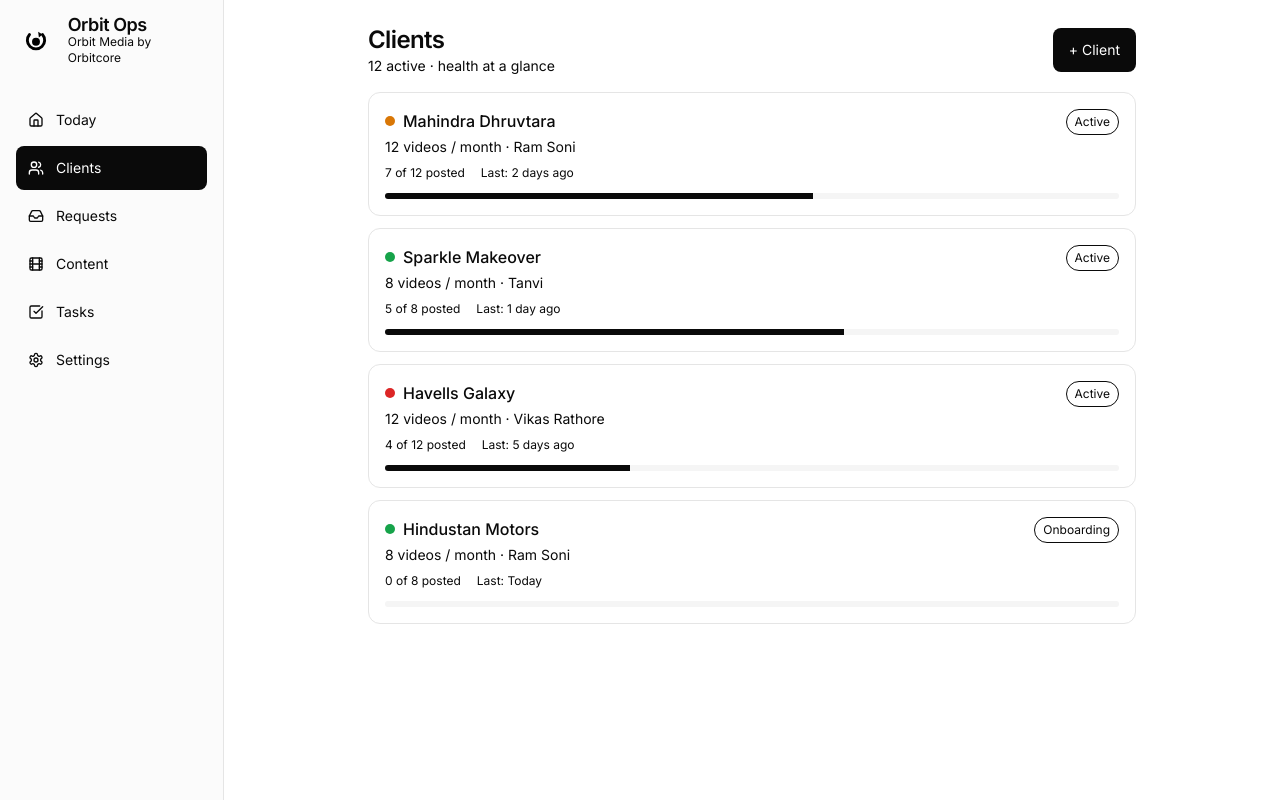
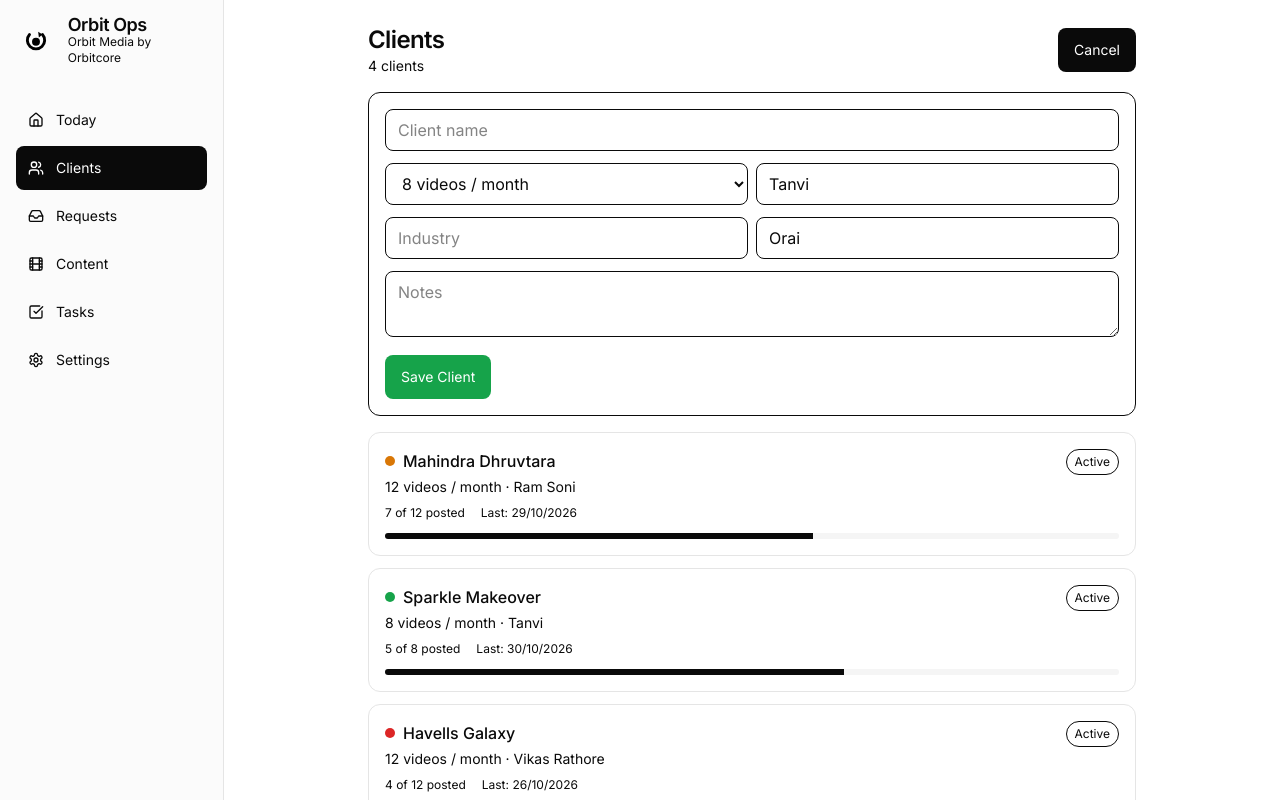
Before and after one commit to rajavikramaditya/orbit-ops, a Next.js app: page /clients in a window 1280 px wide. Both pictures are taken after a click on the button "+ Client". Shown: the top 800 px of the page. Built offline with nearby package versions, Linux system fonts and the light colour scheme.

Commit message:
Clients page: add client form + localStorage

```diff
--- a/src/app/clients/page.tsx
+++ b/src/app/clients/page.tsx
@@ -1,99 +1,94 @@
 'use client';
 
-import Link from "next/link";
-
-const CLIENTS = [
-  {
-    id: "1",
-    name: "Mahindra Dhruvtara",
-    status: "Active",
-    package: "12 videos / month",
-    progress: "7 of 12",
-    lastActivity: "2 days ago",
-    health: "amber" as const,
-    owner: "Ram Soni",
-  },
-  {
-    id: "2",
-    name: "Sparkle Makeover",
-    status: "Active",
-    package: "8 videos / month",
-    progress: "5 of 8",
-    lastActivity: "1 day ago",
-    health: "green" as const,
-    owner: "Tanvi",
-  },
-  {
-    id: "3",
-    name: "Havells Galaxy",
-    status: "Active",
-    package: "12 videos / month",
-    progress: "4 of 12",
-    lastActivity: "5 days ago",
-    health: "red" as const,
-    owner: "Vikas Rathore",
-  },
-  {
-    id: "4",
-    name: "Hindustan Motors",
-    status: "Onboarding",
-    package: "8 videos / month",
-    progress: "0 of 8",
-    lastActivity: "Today",
-    health: "green" as const,
-    owner: "Ram Soni",
-  },
-];
+import { useEffect, useState } from 'react';
+import Link from 'next/link';
+import { loadData, saveData, type Client } from '@/lib/store';
 
 export default function ClientsPage() {
+  const [clients, setClients] = useState<Client[]>([]);
+  const [showForm, setShowForm] = useState(false);
+  const [form, setForm] = useState({ name: '', package: '8 videos / month', videosPromised: 8, owner: 'Tanvi', industry: '', city: 'Orai', notes: '' });
+
+  useEffect(() => {
+    setClients(loadData().clients);
+  }, []);
+
+  const addClient = (e: React.FormEvent) => {
+    e.preventDefault();
+    const data = loadData();
+    const newClient: Client = {
+      id: Date.now().toString(),
+      name: form.name,
+      status: 'Onboarding',
+      package: form.package,
+      videosPromised: form.videosPromised,
+      videosPosted: 0,
+      lastActivityAt: new Date().toISOString(),
+      health: 'green',
+      owner: form.owner,
+      industry: form.industry,
+      city: form.city,
+      notes: form.notes,
+      onboardedOn: new Date().toISOString().slice(0, 10),
+    };
+    data.clients.unshift(newClient);
+    saveData(data);
+    setClients(data.clients);
+    setShowForm(false);
+    setForm({ name: '', package: '8 videos / month', videosPromised: 8, owner: 'Tanvi', industry: '', city: 'Orai', notes: '' });
+  };
+
   return (
     <div className="max-w-3xl mx-auto space-y-4">
       <header className="flex items-center justify-between">
         <div>
           <h1 className="text-2xl font-semibold tracking-tight">Clients</h1>
-          <p className="text-sm text-muted-foreground">12 active · health at a glance</p>
+          <p className="text-sm text-muted-foreground">{clients.length} clients</p>
         </div>
-        <button className="rounded-lg bg-foreground text-background px-4 py-2 text-sm">
-          + Client
+        <button onClick={() => setShowForm(!showForm)} className="rounded-lg bg-foreground text-background px-4 py-2 text-sm">
+          {showForm ? 'Cancel' : '+ Client'}
         </button>
       </header>
 
+      {showForm && (
+        <form onSubmit={addClient} className="rounded-xl border p-4 space-y-3">
+          <input required placeholder="Client name" value={form.name} onChange={e => setForm({ ...form, name: e.target.value })} className="w-full border rounded-lg px-3 py-2" />
+          <div className="grid grid-cols-2 gap-2">
+            <select value={form.package} onChange={e => setForm({ ...form, package: e.target.value, videosPromised: e.target.value.includes('12') ? 12 : 8 })} className="border rounded-lg px-3 py-2">
+              <option>8 videos / month</option>
+              <option>12 videos / month</option>
+              <option>Custom</option>
+            </select>
+            <input placeholder="Owner" value={form.owner} onChange={e => setForm({ ...form, owner: e.target.value })} className="border rounded-lg px-3 py-2" />
+          </div>
+          <div className="grid grid-cols-2 gap-2">
+            <input placeholder="Industry" value={form.industry} onChange={e => setForm({ ...form, industry: e.target.value })} className="border rounded-lg px-3 py-2" />
+            <input placeholder="City" value={form.city} onChange={e => setForm({ ...form, city: e.target.value })} className="border rounded-lg px-3 py-2" />
+          </div>
+          <textarea placeholder="Notes" value={form.notes} onChange={e => setForm({ ...form, notes: e.target.value })} className="w-full border rounded-lg px-3 py-2" rows={2} />
+          <button type="submit" className="bg-green text-white px-4 py-2 rounded-lg text-sm">Save Client</button>
+        </form>
+      )}
+
       <div className="space-y-3">
-        {CLIENTS.map((c) => (
-          <Link
-            key={c.id}
-            href={`/clients/${c.id}`}
-            className="block rounded-xl border border-border p-4 hover:bg-muted/50 transition-colors"
-          >
+        {clients.map((c) => (
+          <Link key={c.id} href={`/clients/${c.id}`} className="block rounded-xl border border-border p-4 hover:bg-muted/50 transition-colors">
             <div className="flex items-start justify-between gap-3">
               <div className="min-w-0">
                 <div className="flex items-center gap-2">
-                  <span
-                    className={`h-2.5 w-2.5 rounded-full ${
-                      c.health === "red" ? "bg-red" : c.health === "amber" ? "bg-amber" : "bg-green"
-                    }`}
-                  />
+                  <span className={`h-2.5 w-2.5 rounded-full ${c.health === 'red' ? 'bg-red' : c.health === 'amber' ? 'bg-amber' : 'bg-green'}`} />
                   <h3 className="font-medium truncate">{c.name}</h3>
                 </div>
-                <p className="text-sm text-muted-foreground mt-1">
-                  {c.package} · {c.owner}
-                </p>
+                <p className="text-sm text-muted-foreground mt-1">{c.package} · {c.owner}</p>
                 <div className="mt-2 flex items-center gap-4 text-xs">
-                  <span>{c.progress} posted</span>
-                  <span>Last: {c.lastActivity}</span>
+                  <span>{c.videosPosted} of {c.videosPromised} posted</span>
+                  <span>Last: {new Date(c.lastActivityAt).toLocaleDateString('en-IN')}</span>
                 </div>
               </div>
               <span className="text-xs px-2 py-1 rounded-full border">{c.status}</span>
             </div>
             <div className="mt-3 h-1.5 w-full rounded-full bg-muted overflow-hidden">
-              <div
-                className="h-full bg-foreground"
-                style={{
-                  width: c.progress.includes("of")
-                    ? `${(parseInt(c.progress.split(" ")[0]) / parseInt(c.progress.split(" ")[2])) * 100}%`
-                    : "0%",
-                }}
-              />
+              <div className="h-full bg-foreground" style={{ width: `${(c.videosPosted / c.videosPromised) * 100}%` }} />
             </div>
           </Link>
         ))}
```
